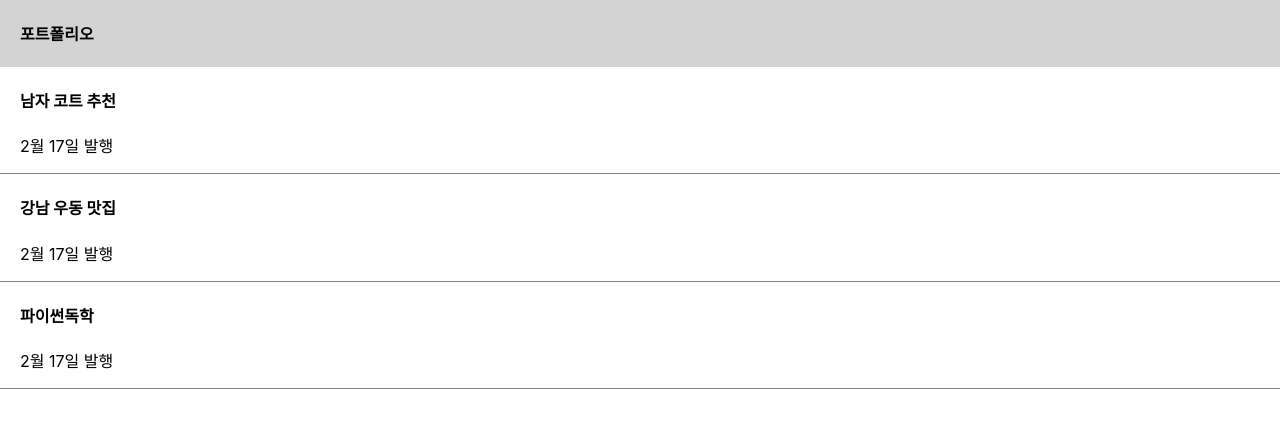
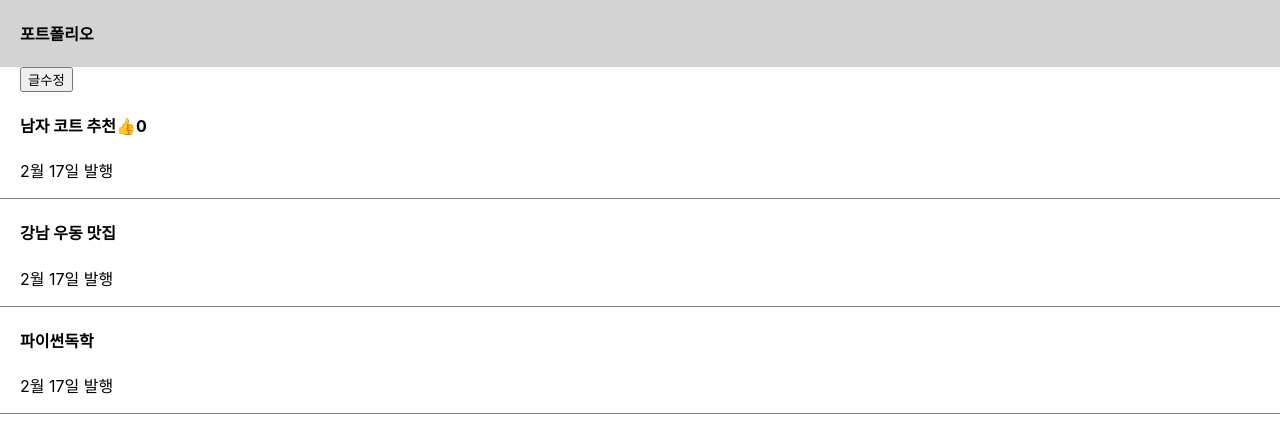
Before and after one commit to dabinnkim/React, a React (Create React App) app in the folder blog/: page / in a window 1280 px wide. Shown: the top 432 px of the page. Built offline with nearby package versions, Linux system fonts and the light colour scheme.

Commit message:
state 변경함수

```diff
--- a/blog/src/App.js
+++ b/blog/src/App.js
@@ -6,7 +6,9 @@
 
 
   let a = '일반 변수'
-  let [글제목,b] = useState(['남자 코트 추천','강남 우동 맛집','파이썬독학']);
+  let [글제목,글제목변경] = useState(['남자 코트 추천','강남 우동 맛집','파이썬독학']);
+  let [좋아요,좋아요변경] = useState(0);
+
 
 
   return (
@@ -15,7 +17,14 @@
         <h4 id={a}>포트폴리오</h4>
       </div>
       <div className='list'>
-        <h4>{글제목[0]}</h4>
+        {/* 좋아요 버튼 만들기 */}
+        <button onClick={()=>{
+          let copy = [...글제목]; //array 원본 카피본 만들기
+          copy[0] = '여자코트 추천'
+          글제목변경(copy);
+          }}>글수정</button>
+
+        <h4>{글제목[0]}<span onClick={()=>{좋아요변경(좋아요 + 1)}}>👍</span>{좋아요}</h4> {/* 👍누르면 이게함수 실행 */}
         <p>2월 17일 발행</p>
       </div>
       <div className='list'>
```
